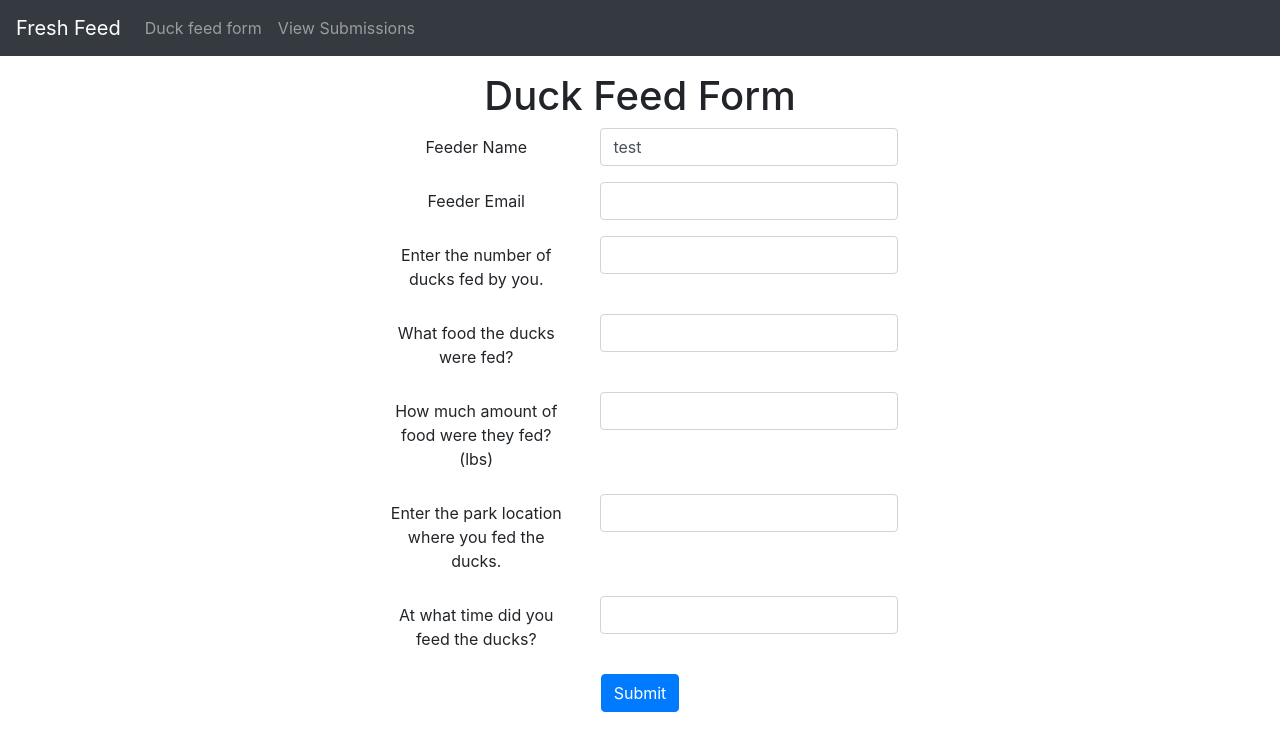
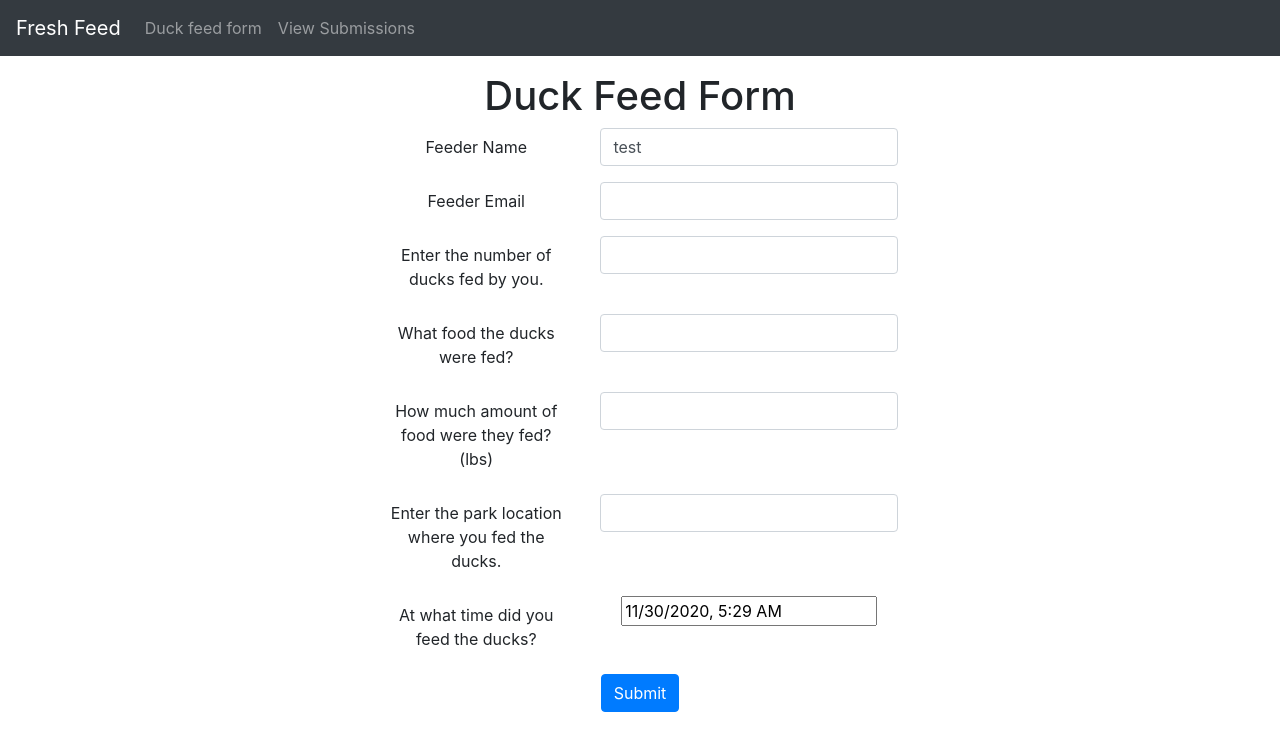
Before and after one commit to ahsankamal/FreshFeed, a React (Create React App) app: page / in a window 1280 px wide. Shown: the top 750 px of the page. Built offline with nearby package versions, Linux system fonts and the light colour scheme.

Commit message:
add datetime picker in duck feed form

```diff
--- a/package.json
+++ b/package.json
@@ -10,6 +10,7 @@
     "react": "^17.0.1",
     "react-bootstrap": "^1.4.0",
     "react-bootstrap-validation": "^0.1.11",
+    "react-datepicker": "^3.3.0",
     "react-dom": "^17.0.1",
     "react-hook-form": "^6.12.0",
     "react-router-dom": "^5.2.0",
--- a/src/containers/DuckFeedForm.js
+++ b/src/containers/DuckFeedForm.js
@@ -6,15 +6,26 @@ import "bootstrap/dist/css/bootstrap.min.css"
 import {Button, Form, Navbar, Nav} from 'react-bootstrap';
 import React, { useEffect, useState, useRef, Component } from 'react';
 import { useForm } from "react-hook-form";
-
+import DatePicker from "react-datepicker";
+import "react-datepicker/dist/react-datepicker.css";
 
 function DuckFeedForm() {
 
   const { register, handleSubmit, watch, errors } = useForm();
 
+  const [startDate, setStartDate] = useState(new Date());
+  const DateTimePicker = () => {
+    return (
+      <DatePicker selected={startDate} onChange={date => setStartDate(date) } showTimeSelect dateFormat="Pp"/>
+    );
+  };
+
+
   const onSubmit = (data) => {
     console.log(data);
+    console.log(startDate);
   }
+
 
   return (
 
@@ -73,7 +84,8 @@ function DuckFeedForm() {
     <div className="form-group row d-flex justify-content-center">
       <label className="col-sm-2 col-form-label">At what time did you feed the ducks?</label>
       <div className="col-sm-3">
-        <input name="time" className="form-control" ref={register} />
+        {/* <input name="time" className="form-control" ref={register} /> */}
+        <DateTimePicker name="time"/>
       </div>
     </div>
 
```
Also changed, not shown: 1 other file (tests, documents, lock files or other folders).
